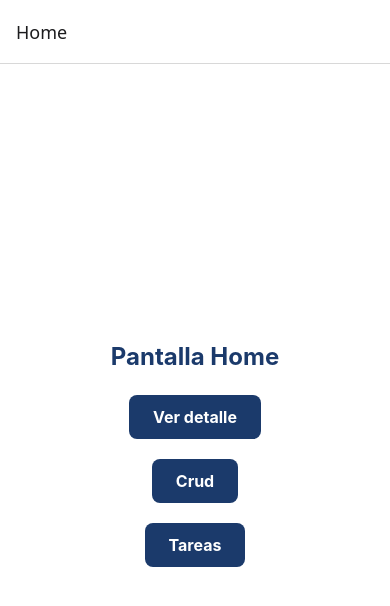
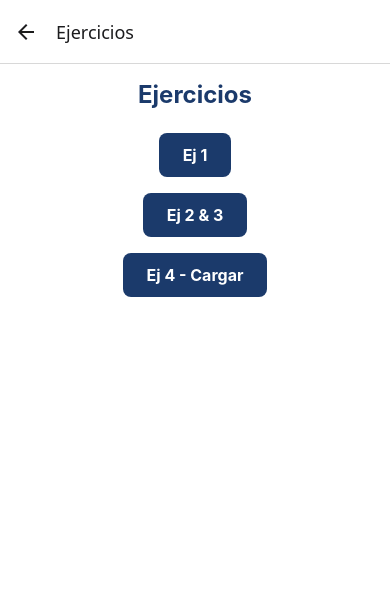
Before and after one commit to ucesfranp/FinanzasApp, a React Native app: screen /Ejercicios in a window 390 px wide. Shown: the top 606 px of the page. Built offline with nearby package versions, Linux system fonts and the light colour scheme.

Commit message:
Termine de repasar la clase del 28-05 y agregue y modifique algunas cosas

```diff
--- a/navigation/StackNavigator.tsx
+++ b/navigation/StackNavigator.tsx
@@ -5,6 +5,7 @@ import HomeScreen from '../screens/HomeScree';
 import DetalleScreen from '../screens/DetalleScreen';
 import CrudScreen from '../screens/CrudScreen';
 import TareasScreen from '../screens/TareasScreen';
+import EjerciciosScreen from '../screens/EjerciciosScreen';
 
 // Stack tipado: sabe que pantallas existen y sus parametros
 const Stack = createNativeStackNavigator<RootStackParamList>();
@@ -28,6 +29,10 @@ export default function StackNavigator() {
                 name='Tareas'
                 component={TareasScreen}
             />
+            <Stack.Screen
+                name='Ejercicios'
+                component={EjerciciosScreen} //Da error porque no esta importado, lo importamos al principio del archivo
+            />
         </Stack.Navigator>
     )
 }
--- a/navigation/types.tsx
+++ b/navigation/types.tsx
@@ -1,5 +1,7 @@
 // Cada clave = nombre de una pantalla
 // El valor = parametros que recibe
+
+//Aca agregamos el tipo de dato que van a recibir cada pantalla, esto es para que el stack navigator sepa que parametros recibe cada pantalla y nos de autocompletado
 export type RootStackParamList = {
     Home: undefined; // no recibe nada
     Detalle: { // recibe nombre y nota
@@ -10,5 +12,7 @@ export type RootStackParamList = {
 
     Tareas: undefined;
 
+    Ejercicios: undefined;
+
     Ajustes: undefined;
 };
--- a/package.json
+++ b/package.json
@@ -12,6 +12,7 @@
     "@react-navigation/bottom-tabs": "^7.16.2",
     "@react-navigation/native": "^7.2.5",
     "@react-navigation/native-stack": "^7.16.0",
+    "axios": "^1.17.0",
     "expo": "~54.0.33",
     "expo-status-bar": "~3.0.9",
     "react": "19.1.0",
--- /dev/null
+++ b/screens/EjerciciosScreen.tsx
@@ -0,0 +1,84 @@
+import React, { useState } from 'react';
+import { View, Text, Pressable, StyleSheet, ActivityIndicator, ScrollView } from 'react-native';
+import { NativeStackScreenProps } from '@react-navigation/native-stack';
+import { RootStackParamList } from '../navigation/types';
+
+// URL utilizada por los ejercicios
+const url = 'https://jsonplaceholder.typicode.com/posts/1';
+
+// Ejercicio 1: saludo async
+async function saludar() {
+    await new Promise(resolve => setTimeout(resolve, 1000));
+    console.log('Hola!');
+}
+
+export default function EjerciciosScreen() {
+    // estado para el ejercicio 4
+    const [titulo, setTitulo] = useState<string>('');
+    const [cargando, setCargando] = useState(false);
+    const [error, setError] = useState<string | null>(null);
+
+    // función única para cargar el título (usada por los botones Ej 2/3 y Ej 4)
+    async function cargarTitulo() {
+        setCargando(true);
+        setError(null);
+        setTitulo('');
+        try {
+            const res = await fetch(url);
+            if (!res.ok) throw new Error('Error en la respuesta');
+            const data = await res.json();
+            console.log('Título recibido:', data.title);
+            setTitulo(data.title ?? 'Sin título');
+        } catch (err) {
+            const msg = err instanceof Error ? err.message : String(err);
+            setError(msg);
+        } finally {
+            setCargando(false);
+        }
+    }
+
+    return (
+        <View style={styles.container}>
+            <Text style={styles.titulo}>Ejercicios</Text>
+
+            <Pressable style={styles.boton} onPress={saludar}>
+                <Text style={styles.botonTxt}>Ej 1</Text>
+            </Pressable>
+
+            <Pressable style={styles.boton} onPress={cargarTitulo}>
+                <Text style={styles.botonTxt}>Ej 2 & 3</Text>
+            </Pressable>
+
+            <Pressable style={styles.boton} onPress={cargarTitulo}>
+                <Text style={styles.botonTxt}>Ej 4 - Cargar</Text>
+            </Pressable>
+
+            {cargando && <ActivityIndicator size="large" color="#1B3A6B" style={{ marginTop: 20 }} />}
+            {error && <Text style={styles.error}>{error}</Text>}
+
+            {!cargando && !error && titulo !== '' && (
+                <ScrollView style={styles.lista}>
+                    <Text style={styles.resumen}>Título recibido:</Text>
+                    <Text>{titulo}</Text>
+                </ScrollView>
+            )}
+        </View>
+    );
+}
+
+const styles = StyleSheet.create({
+  container: { flex: 1, padding: 16,  backgroundColor: '#fff', alignItems: 'center' },
+  titulo: { fontSize: 24, fontWeight: 'bold',   color: '#1B3A6B', textAlign: 'center', marginBottom: 16 },
+  boton: {
+    backgroundColor: '#1B3A6B',
+    paddingHorizontal: 24,
+    paddingVertical: 12,
+    borderRadius: 8,
+    alignSelf: 'center',
+    marginVertical: 8,
+  },
+  botonTxt: { color: '#fff', fontSize: 16,  fontWeight: 'bold' },
+  error: { color: '#c00', textAlign: 'center', marginTop: 12 },
+  lista: { flex: 1, marginTop: 12, width: '100%' },
+  resumen: { fontWeight: '600', marginBottom: 8 },
+});
--- a/screens/HomeScree.tsx
+++ b/screens/HomeScree.tsx
@@ -36,6 +36,13 @@ export default function HomeScreen({ navigation }: Props) {
         <Text style={styles.botonTxt}>Tareas</Text>
       </Pressable>
 
+      <Pressable
+        style={[styles.boton, { marginTop: 20 }]}
+        onPress={() => navigation.navigate('Ejercicios')}
+      >
+        <Text style={styles.botonTxt}>Ejercicios</Text>
+      </Pressable>
+
 
     </View>
   );
--- a/screens/TareasScreen.tsx
+++ b/screens/TareasScreen.tsx
@@ -6,6 +6,12 @@ import { RootStackParamList } from '../navigation/types';
 
 import { Tarea } from './Tipos'
 import { useState, useEffect} from 'react';
+import axios from 'axios';
+
+
+//para el api.ts
+import { tareasApi } from '../services/tareasApi';
+
 
 type Estado = 'cargando' | 'error' | 'listo';
 const URL = 'https://671195294eca2acdb5f52a81.mockapi.io/tareas';
@@ -30,7 +36,8 @@ export default function TareasScreen(
     const [textoEdicion, setTextoEdicion] = useState('');
 
 
-    async function cargar() {
+    // GET CON FETCH
+    /* async function cargar() {
         setEstado('cargando');
         try {
             const res = await fetch(URL);
@@ -41,7 +48,26 @@ export default function TareasScreen(
         } catch {
             setEstado('error');
         }
+    } */
+
+    // GET CON AXIOS
+    /* async function cargar(){
+        setEstado('cargando');
+        try{
+            const res = await axios.get<Tarea[]>(URL);
+            setTareas(res.data);
+            setEstado('listo');
+        } catch {
+            setEstado('error');
+        }
+    } */
+    //Agregamos lo de la api
+    async function cargar(){
+        const res = await tareasApi.getAll();
+        setTareas(res.data);
     }
+
+
 
     // GET al montar
     useEffect(() => { cargar(); }, []);
@@ -50,8 +76,8 @@ export default function TareasScreen(
     if (estado==='cargando') return <ActivityIndicator/>;
     if (estado==='error') return <Text>Error al cargar</Text>;
 
-
-    async function agregar() {
+    //AGREGAR CON FETCH
+    /* async function agregar() {
         if (!nuevaTarea.trim()) return; // validar
         try {
             const res = await fetch(URL, {
@@ -65,10 +91,26 @@ export default function TareasScreen(
         } catch {
             setEstado('error');
         }
+    } */
+
+    //AGREGAR CON AXIOS
+    /* async function agregar(){
+        await axios.post(URL, {
+            task: nuevaTarea
+        });
+        setNuevaTarea('');
+        await cargar();
+    } */
+    //Agregamos lo de la api
+    async function agregar(){
+        await tareasApi.create(nuevaTarea);
+        await cargar();
     }
 
 
-    async function eliminar(id: string) {
+
+    // DELETE CON FETCH
+    /* async function eliminar(id: string) {
         try {
             const res = await fetch(`${URL}/${id}`, {
                 method: 'DELETE',
@@ -79,10 +121,26 @@ export default function TareasScreen(
         } catch {
             setEstado('error');
         }
+    } */
+
+    //DELETE CON AXIOS
+    /* async function eliminar(id: string) {
+        try{
+            await axios.delete(`${URL}/${id}`);
+            setTareas(p => p.filter(t=> t.id!==id));
+        }catch {
+            setEstado('error');
+        }
+    } */
+   //Agregamos lo de la api
+    async function eliminar(id: string) {
+        await tareasApi.remove(id);
+        setTareas(p => p.filter(t => t.id !== id));
     }
 
 
-    async function guardarEdicion() {
+    // PUT CON FETCH
+    /* async function guardarEdicion() {
         if (!editandoId) return;
         try {
             const res = await fetch(`${URL}/${editandoId}`, {
@@ -96,14 +154,25 @@ export default function TareasScreen(
         } catch {
             setEstado('error');
         }
+    } */
+
+    //PUT CON AXIOS
+    /* async function guardarEdicion() {
+        await axios.put(`${URL}/${editandoId}`, { task: textoEdicion });
+        setEditandoId(null);
+        await cargar();
+    } */
+    //Agregamos lo de la api
+    async function guardarEdicion() {
+        await tareasApi.update(editandoId!, textoEdicion);
+        await cargar();
     }
-
 
 
 
   return (
     <View style={styles.container}>
-        <Text>Tareas</Text>
+        <Text>Tareas %</Text>
 
 
         <TextInput
@@ -127,31 +196,32 @@ export default function TareasScreen(
             renderItem={({ item }) => (
                 <View style={styles.fila}>
 
-                    {editandoId === item.id ? (// Modo edicion: mostrar input
+
+                    <Text style={styles.texto}>
+                        {item.task}
+                    </Text>
+
+                    {editandoId === item.id ? (
                         <>
                             <TextInput
                                 value={textoEdicion}
                                 onChangeText={setTextoEdicion}
                                 style={styles.inputEdicion}
                             />
-                            <Pressable onPress={guardarEdicion}>
-                                <Text>Guardar</Text> </Pressable>
+                            <Pressable style={styles.btnGuardar} onPress={guardarEdicion}>
+                                <Text>Guardar</Text>
+                            </Pressable>
                         </>
-                    ) : ( // Modo normal: mostrar texto + boton editar
+                    ) : (
                         <>
-                            <Text>{item.task}</Text>
-                            <Pressable onPress={() => {
+                            <Pressable style={styles.btnEditar} onPress={() => {
                                 setEditandoId(item.id);
                                 setTextoEdicion(item.task);
                             }}>
-                            <Text>Editar</Text> </Pressable>
+                                <Text>Editar</Text>
+                            </Pressable>
                         </>
                     )}
-
-
-                    <Text style={styles.texto}>
-                        {item.task}
-                    </Text>
 
 
                     <Pressable
@@ -179,6 +249,8 @@ export default function TareasScreen(
         onPress={() => navigation.goBack()}
       >
         <Text style={styles.botonTxt}>Volver</Text>
+
+
       </Pressable>
     </View>
   );
@@ -207,6 +279,7 @@ const styles = StyleSheet.create({
       paddingHorizontal: 24,
       paddingVertical: 12,
       borderRadius: 8,
+      marginBottom: 28,
     },
     botonTxt: {
       color: '#fff',
@@ -232,9 +305,11 @@ const styles = StyleSheet.create({
         marginBottom: 8,
     },
     btnEliminar: {
-      color: '#fff',
-      //fontSize: 16,
-      fontWeight: 'bold',
+      backgroundColor: '#ff6b6b',
+      paddingHorizontal: 12,
+      paddingVertical: 8,
+      borderRadius: 4,
+        marginBottom: 28,
     },
     btnEliminarTxt: {
       color: '#000000',
@@ -245,6 +320,23 @@ const styles = StyleSheet.create({
       color: '#000000',
       fontSize: 16,
       fontWeight: 'bold',
+      borderWidth: 1,
+      borderColor: '#ccc',
+      paddingHorizontal: 8,
+      marginBottom: 8,
     },
-
+    btnEditar: {
+      backgroundColor: '#4caf50',
+      paddingHorizontal: 12,
+      paddingVertical: 8,
+      borderRadius: 4,
+      marginBottom: 8,
+    },
+    btnGuardar: {
+      backgroundColor: '#2196F3',
+      paddingHorizontal: 12,
+      paddingVertical: 8,
+      borderRadius: 4,
+      marginBottom: 8,
+    },
   });
--- /dev/null
+++ b/services/tareasApi.tsx
@@ -0,0 +1,21 @@
+import axios from 'axios';
+import { Tarea } from '../screens/Tipos';
+
+const api = axios.create({
+    baseURL: 'https://671195294eca2acdb5f52a81.mockapi.io',
+});
+
+export const tareasApi = {
+    getAll: () =>
+        api.get<Tarea[]>('/tareas'),
+
+    create: (task: string) =>
+        api.post<Tarea>('/tareas', { task }),
+
+    update: (id: string, task: string) =>
+        api.put<Tarea>(`/tareas/${id}`, { task }),
+
+    remove: (id: string) =>
+        api.delete(`/tareas/${id}`),
+
+};
```
Also changed, not shown: screens/CrudScreen.tsx (+7 -1 lines), 1 other file (tests, documents, lock files or other folders).
